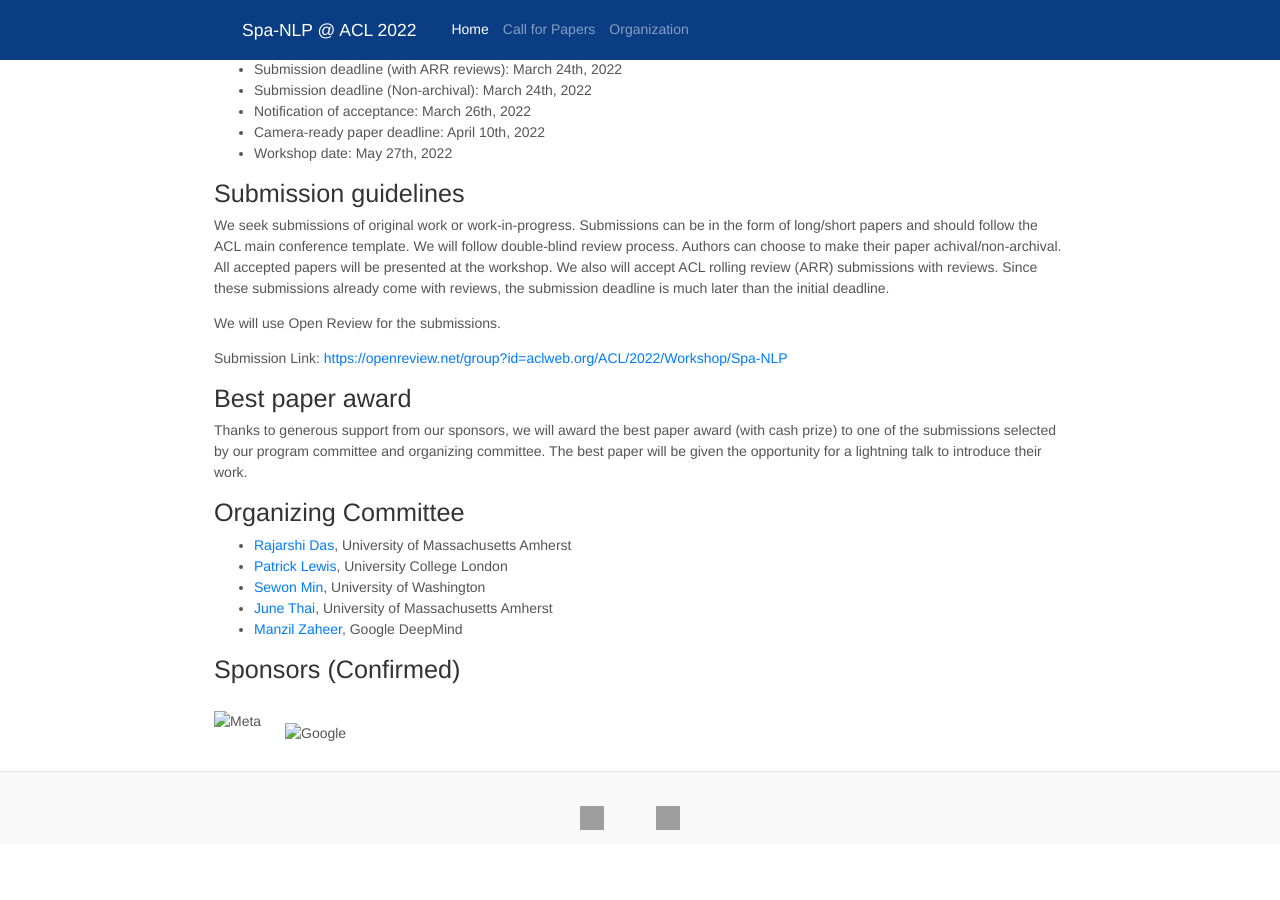
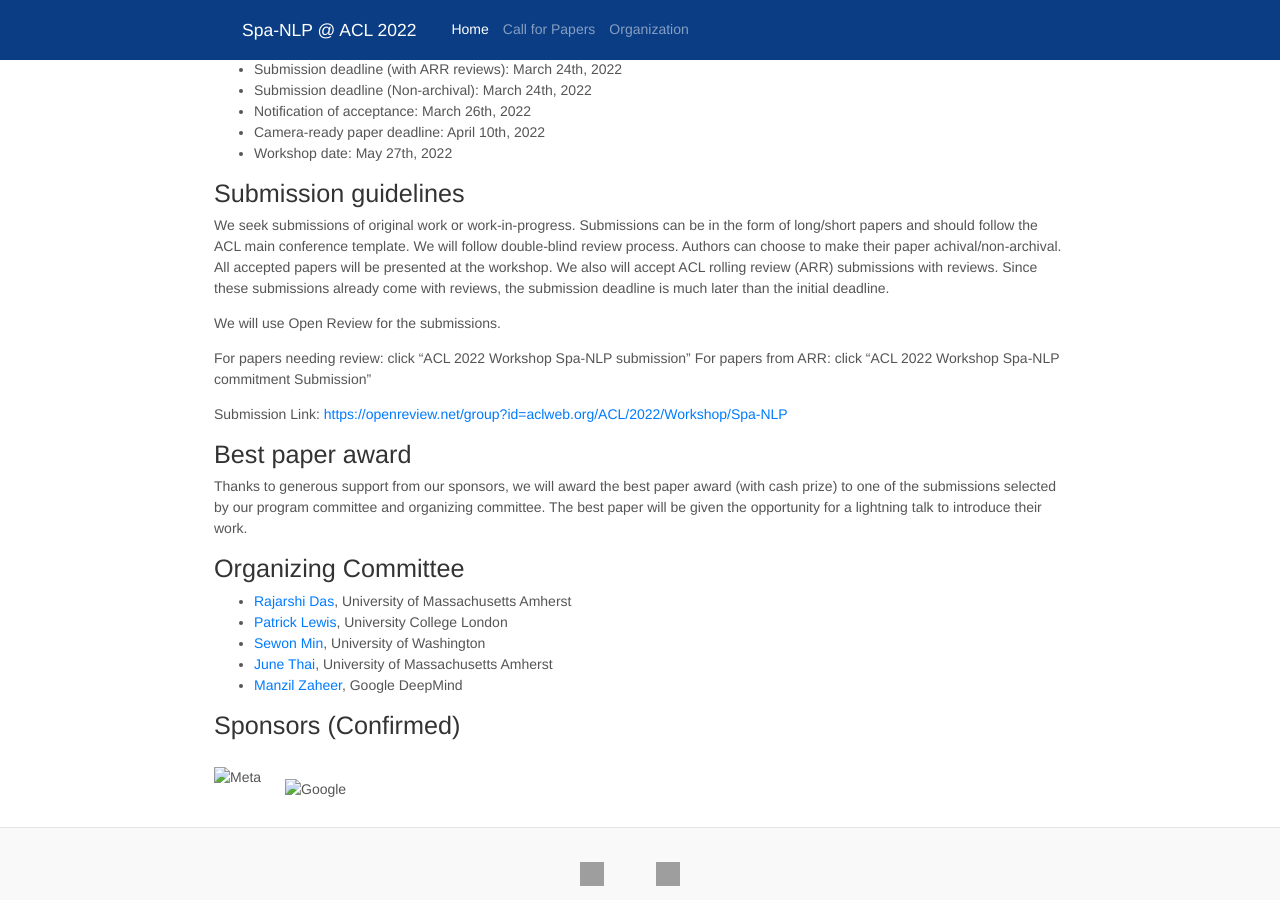
Before and after one commit to spa-nlp/spa-nlp.github.io, a Jekyll site: the page built from index.md, in a window 1280 px wide and 900 px high, scrolled down 1337 px. Built offline with Jekyll 4.4.1, drawn with Linux system fonts in a browser that asks for light colours; nearby versions of some CDN libraries; before the commit the page ends 2181 px from its top, so only the background shows below that; grey boxes are pictures that could not be loaded.

Commit message:
added instructions

```diff
--- a/index.md
+++ b/index.md
@@ -70,8 +70,10 @@ We also will accept ACL rolling review (ARR) submissions with reviews. Since the
 
 We will use Open Review for the submissions.
 
+For papers needing review: click "ACL 2022 Workshop Spa-NLP submission"
+For papers from ARR: click "ACL 2022 Workshop Spa-NLP commitment Submission"
+
 Submission Link: <https://openreview.net/group?id=aclweb.org/ACL/2022/Workshop/Spa-NLP>
-
 
 
 ## Best paper award
```
